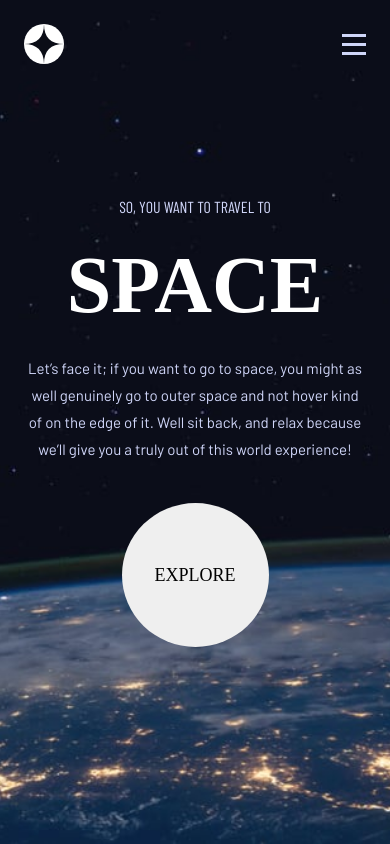
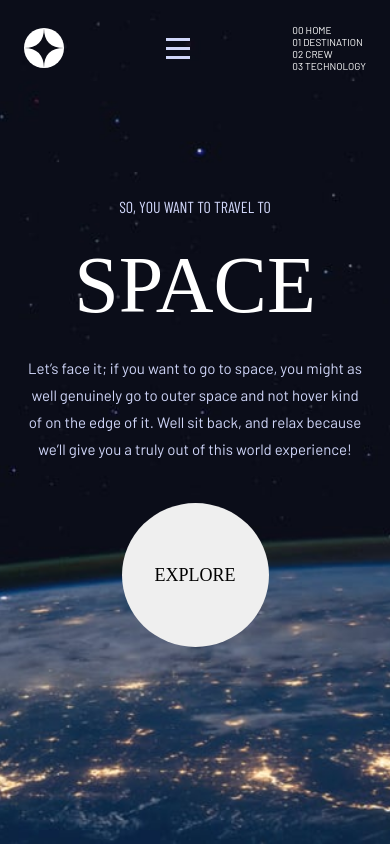
Before and after one commit to EdwardShanahan9/space_tourism_website, a React (Vite) app: page / in a window 390 px wide. Built offline with nearby package versions, Linux system fonts and the light colour scheme; a web font is replaced by a local one.

Commit message:
Add MobileMenuItem component

```diff
--- /dev/null
+++ b/src/components/MobileMenuItem/MobileMenuItem.jsx
@@ -0,0 +1,9 @@
+const MobileMenuItem = ({ number, text }) => {
+  return (
+    <li className="Mobile-item__item">
+      0{number} {text}
+    </li>
+  );
+};
+
+export default MobileMenuItem;
--- a/src/components/Navbar/Navbar.jsx
+++ b/src/components/Navbar/Navbar.jsx
@@ -1,12 +1,21 @@
 import LogoIcon from "../../assets/Icons/logo.svg";
 import MenuIcon from "../../assets/Icons/icon-hamburger.svg";
+import MobileMenuItem from "../MobileMenuItem/MobileMenuItem";
 
 const Navbar = () => {
+  const navItem = ["HOME", "DESTINATION", "CREW", "TECHNOLOGY"];
+
   return (
     <nav className="Navbar">
       <img className="Navbar__logo" src={LogoIcon} alt="Logo" />
 
       <img className="Navbar__menu" src={MenuIcon} alt="Menu Icon" />
+
+      <ul className="Navbar__mobile-list">
+        {navItem.map((item, index) => (
+          <MobileMenuItem key={index} text={item} number={index} />
+        ))}
+      </ul>
     </nav>
   );
 };
--- a/src/index.scss
+++ b/src/index.scss
@@ -29,10 +29,6 @@ body {
 
 // Typography
 
-h1 {
-  font-family: $fontFamilyHeading;
-}
-
 // Navbar
 
 .Navbar {
@@ -52,6 +48,11 @@ h1 {
   &__menu {
     cursor: pointer;
   }
+}
+
+.Navbar__mobile-list {
+  color: $colorWhite;
+  list-style: none;
 }
 
 // Home
@@ -85,7 +86,10 @@ h1 {
 
   &__heading {
     font-size: 8rem;
+    font-family: $fontFamilyHeading;
+    font-weight: 400;
     margin-bottom: 2.4rem;
+    outline: none;
   }
 
   &__text {
```
